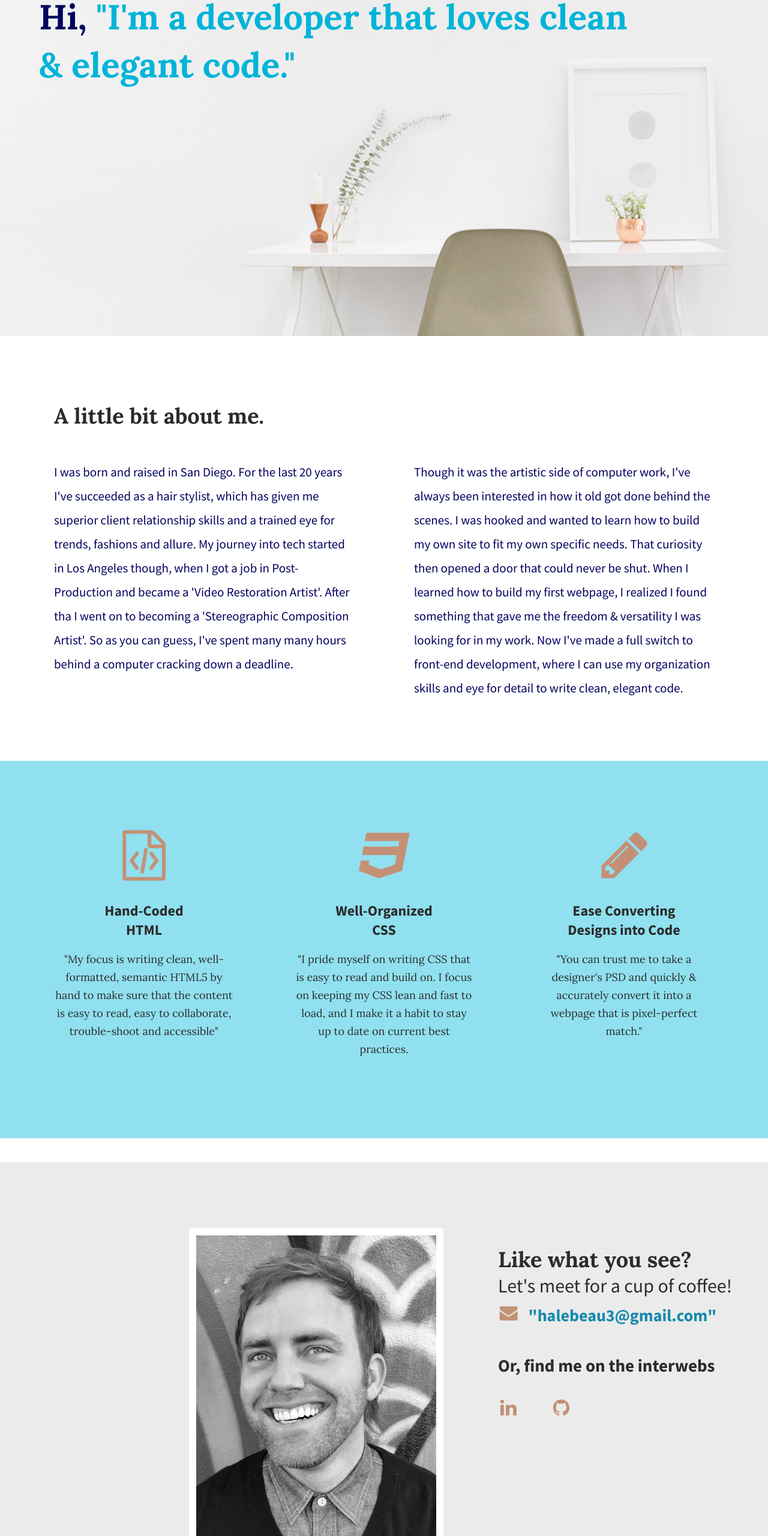
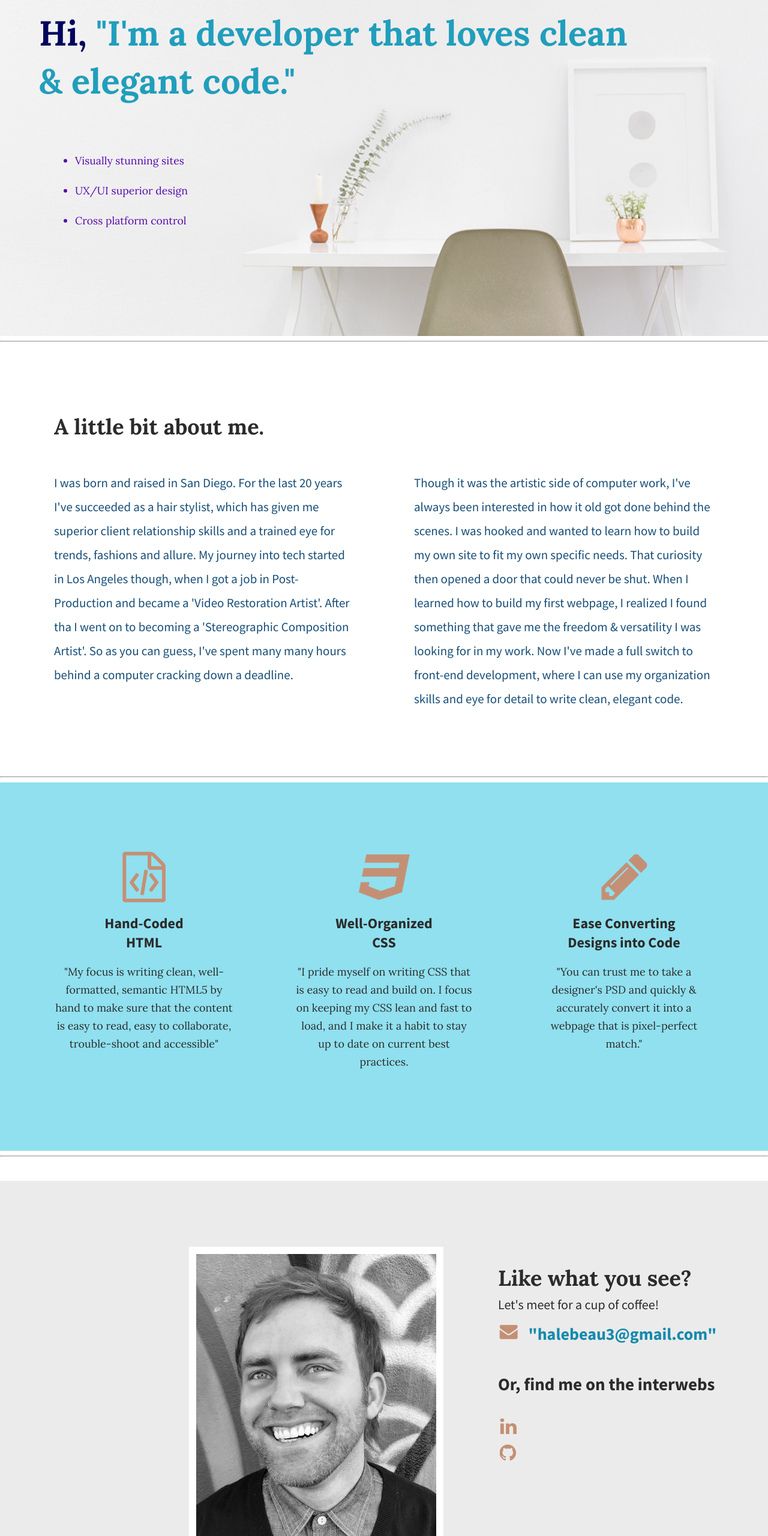
Before and after one commit to halebeau/Thinkful-prep-portfolio, a plain HTML site: page index.html in a window 1280 px wide. Shown: the part 240-2800 px from the top of the page at 60% size. Drawn offline with Linux system fonts and the light colour scheme.

Commit message:
Fix: html elements, added <ol>

```diff
--- a/css/main.css
+++ b/css/main.css
@@ -39,6 +39,14 @@ header h1 {
     padding: 65px 0 65px 25px;
 }
 
+ul {
+    color: #560bad;
+    font-family: 'Lora';
+    font-size: 1.1em;
+    line-height: 50px;
+    margin-left: 45px;
+}
+
 nav {
     float: right;
     padding: 75px 25px;
@@ -66,7 +74,7 @@ header h2 {
     font-family: 'Lora', serif;
     font-size: 58px;
     line-height: 80px;
-    color: #00b4d8;
+    color: #219ebc;
     padding: 20px 0 20px 25px;
 }
 
@@ -88,7 +96,7 @@ header h2 span {
 
 #about p {
     font-size: 21px;
-    color: #03045e;
+    color: #184e77;
     line-height: 40px;
     padding-left: 50px;
     padding-right: 50px;
@@ -106,7 +114,7 @@ header h2 span {
 }
 
 #work img {
-    padding-bottom: 30px;
+    padding-bottom: 15px;
 
 }
 
@@ -141,7 +149,7 @@ header h2 span {
     height: auto;
 }
 
-#contact h2, #contact #email-header, #contact #socialmedia-header, #contact ul {
+#contact h2, #contact #email-header, #contact #socialmedia-header, #contact ol {
     padding-left: 115px;
 }
 
@@ -156,7 +164,7 @@ header h2 span {
 }
 
 #contact, #email-header{
-    font-size: 32px;
+    font-size: 22px;
     font-weight: 400;
     line-height: 44px;
     margin: -30px 0 5px 0;
@@ -176,15 +184,15 @@ header h2 span {
     font-size: 28px;
 }
 
-#contact ul {
+#contact ol {
     list-style: none;
 }
 
-#contact ul li {
-    display: inline-block;
+#contact ol li {
+    display: block;
 }
 
-#contact ul img {
+#contact ol img {
     padding-right: 48px;
 
 }
--- a/index.html
+++ b/index.html
@@ -17,6 +17,7 @@
     />
   </head>
   <body>
+    <!-- HEADER & NAV Section-->
     <header>
       <div class="full-width">
         <div class="half-width">
@@ -41,9 +42,18 @@
           <span>Hi,</span>
           "I'm a developer that loves clean &amp; elegant code."
         </h2>
+        <ul>
+          <li>Visually stunning sites</li>
+          <li>UX/UI superior design</li>
+          <li>Cross platform control</li>
+        </ul>
       </div>
     </header>
     <main>
+
+      <hr>
+
+<!-- ABOUT Section -->
       <section id="about">
         <div class="full-width">
           <h2>A little bit about me.</h2>
@@ -60,6 +70,7 @@
                   a deadline.
                 </p>
             </div>
+
             <div class="half-width">
                 <p>
                   Though it was the artistic side of computer work, I've
@@ -76,6 +87,10 @@
             </div>
           </div>
       </section>
+
+      <hr>
+
+<!-- WORK Section -->
       <section id="work">
         <div class="full-width">
           <div class="third-width">
@@ -106,6 +121,10 @@
           </div>
         </div>
       </section>
+
+      <hr>
+
+<!-- CONTACT Section -->
       <footer id="contact">
         <div class="full-width">
           <div class="half-width">
@@ -127,7 +146,7 @@
               "halebeau3@gmail.com"
             </a>
             <h3 id="socialmedia-header">Or, find me on the interwebs</h3>
-            <ul>
+            <ol>
               <li>
                 <a href= "https://www.linkedin.com/in/halebeau/" target="_blank">
                   <img src="img/linkedin.png" alt="linkedin icon" />
@@ -138,7 +157,7 @@
                   <img src="img/github.png" alt="github icon" />
                 </a>
               </li>
-            </ulf>
+            </ol>
           </div>
         </div>
       </footer>
```
Lines whose indentation alone changed are shown as unchanged.
